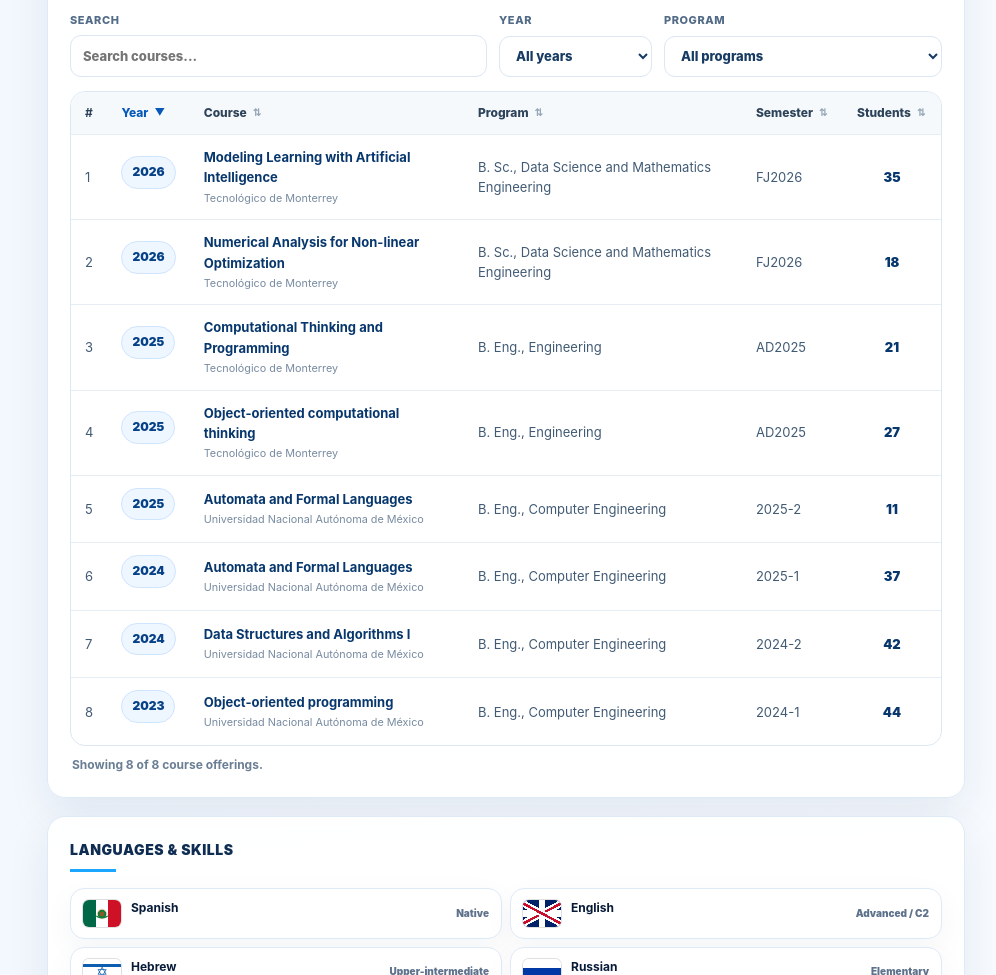
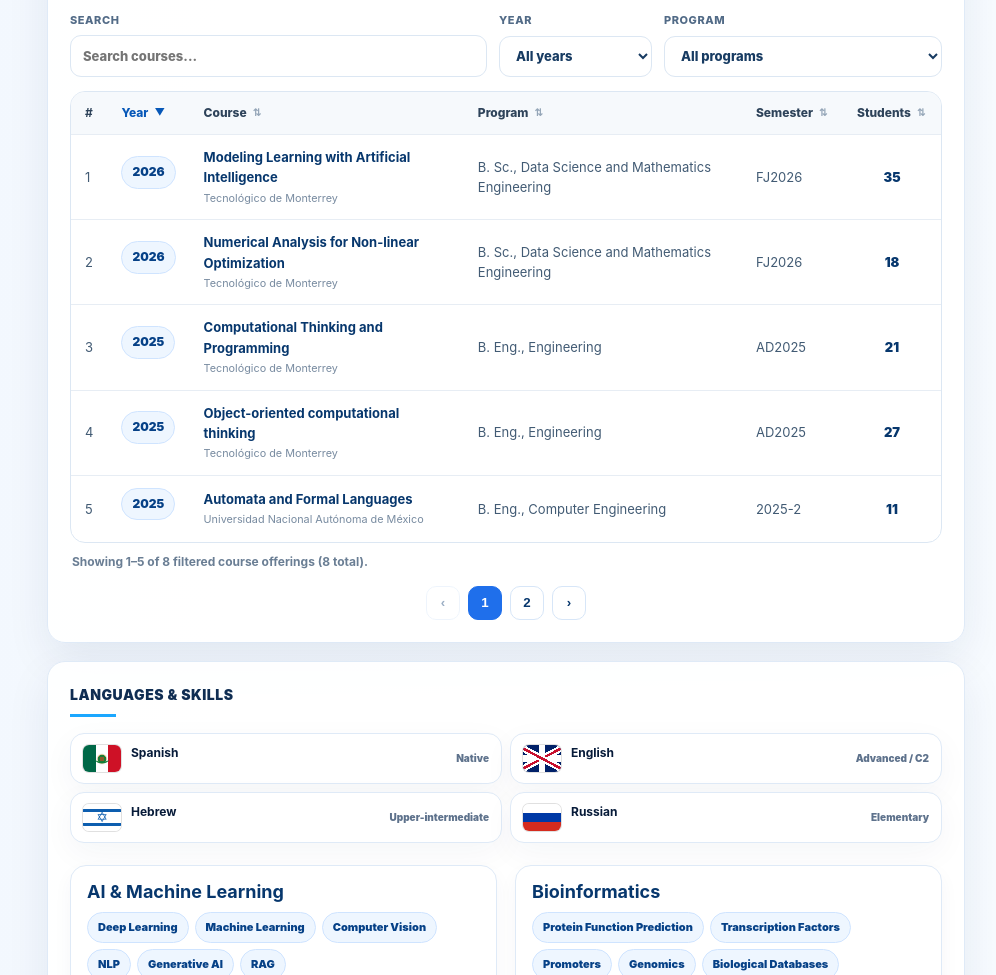
Before and after one commit to LeonardoLed/LeonardoLed.github.io, a plain HTML site: page index.html in a window 1280 px wide. Shown: the part 8760-9735 px from the top of the page, without its empty margins (264-1260 px from the left). Drawn offline with Linux system fonts and the light colour scheme.

Commit message:
Add files via upload

```diff
--- a/assets/css/styles.css
+++ b/assets/css/styles.css
@@ -824,3 +824,14 @@ html,body{max-width:100%;overflow-x:hidden}
 .courses-empty-row{text-align:center!important;padding:28px!important;color:#6a7e94!important}
 @media(max-width:760px){.courses-table-tools{grid-template-columns:1fr 1fr}.courses-search-label{grid-column:1/-1}}
 @media(max-width:480px){.courses-table-tools{grid-template-columns:1fr}.courses-search-label{grid-column:auto}}
+
+/* Courses table pagination and single-year chart alignment */
+.courses-chart-grid.single-year{grid-template-columns:minmax(120px,260px);justify-content:center}
+.courses-chart-grid.single-year .courses-year-group{width:100%;max-width:220px;justify-self:center}
+.courses-pager{display:flex;justify-content:center;align-items:center;gap:8px;margin-top:14px}
+.courses-pager:empty{display:none}
+.courses-pager button{width:34px;height:34px;border:1px solid #d7e6f8;border-radius:10px;background:#fff;color:#07376d;font-weight:850;cursor:pointer}
+.courses-pager button:hover:not(:disabled){background:#eef6ff;border-color:#b9d8fa}
+.courses-pager button.active{background:#1f6feb;border-color:#1f6feb;color:#fff}
+.courses-pager button:disabled{opacity:.4;cursor:not-allowed}
+@media(max-width:560px){.courses-chart-grid.single-year{grid-template-columns:minmax(100px,180px)}.courses-chart-grid.single-year .courses-year-group{max-width:160px}}
--- a/assets/js/app.js
+++ b/assets/js/app.js
@@ -10,7 +10,7 @@ const courses = DATA.courses || [];
 const state = { page: 1, perPage: 3, search: '', type: 'all', year: 'all', featured: 'all' };
 const moreState = { professional: false, academic: false, research: false, events: false, awards: false };
 const courseSeriesState = { offerings: true, students: true };
-const courseTableState = { search: '', year: 'all', program: 'all', sortKey: 'year', sortDirection: 'desc' };
+const courseTableState = { search: '', year: 'all', program: 'all', sortKey: 'year', sortDirection: 'desc', page: 1, perPage: 5 };
 let testimonialIndex = 0;
 
 function escapeHtml(s){return String(s ?? '').replace(/[&<>'"]/g,c=>({'&':'&amp;','<':'&lt;','>':'&gt;',"'":'&#39;','"':'&quot;'}[c]));}
@@ -230,12 +230,25 @@ function renderCourses(){
     const bars=byYear.map(d=>`<article class="courses-year-group" title="${d.year}: ${d.offerings} course offerings, ${d.students} students"><div class="courses-bars">${courseSeriesState.offerings?`<div class="courses-bar course-offerings" style="height:${Math.max(24,(d.offerings/maxOfferings)*180)}px"><strong>${d.offerings}</strong></div>`:''}${courseSeriesState.students?`<div class="courses-bar course-students" style="height:${Math.max(24,(d.students/maxStudents)*180)}px"><strong>${d.students}</strong></div>`:''}</div><span>${d.year}</span></article>`).join('');
     const noRows=!filteredRows.length?'<p class="courses-chart-empty">No courses match the current filters.</p>':'';
     const noSeries=filteredRows.length&&!courseSeriesState.offerings&&!courseSeriesState.students?'<p class="courses-chart-empty">Select a series to display the chart.</p>':'';
-    chart.innerHTML=`<div class="courses-chart-legend" aria-label="Toggle chart series">${offeringsButton}${studentsButton}</div>${noRows||noSeries}<div class="courses-chart-grid ${(!filteredRows.length||(!courseSeriesState.offerings&&!courseSeriesState.students))?'all-series-hidden':''}">${bars}</div><div class="courses-axis-labels"><span class="${courseSeriesState.offerings?'':'series-label-off'}">Left scale: course offerings</span><span class="${courseSeriesState.students?'':'series-label-off'}">Right scale: students served</span></div>`;
+    chart.innerHTML=`<div class="courses-chart-legend" aria-label="Toggle chart series">${offeringsButton}${studentsButton}</div>${noRows||noSeries}<div class="courses-chart-grid ${byYear.length===1?'single-year':''} ${(!filteredRows.length||(!courseSeriesState.offerings&&!courseSeriesState.students))?'all-series-hidden':''}">${bars}</div><div class="courses-axis-labels"><span class="${courseSeriesState.offerings?'':'series-label-off'}">Left scale: course offerings</span><span class="${courseSeriesState.students?'':'series-label-off'}">Right scale: students served</span></div>`;
     chart.querySelectorAll('[data-course-series]').forEach(button=>button.addEventListener('click',()=>{const series=button.dataset.courseSeries;courseSeriesState[series]=!courseSeriesState[series];renderCourses();}));
   }
+  const rows=sortedCourseRows(filteredRows);
+  const totalPages=Math.max(1,Math.ceil(rows.length/courseTableState.perPage));
+  if(courseTableState.page>totalPages)courseTableState.page=totalPages;
+  const start=(courseTableState.page-1)*courseTableState.perPage;
+  const pageRows=rows.slice(start,start+courseTableState.perPage);
   if(tbody){
-    const rows=sortedCourseRows(filteredRows);
-    tbody.innerHTML=rows.length?rows.map((c,i)=>`<tr><td>${i+1}</td><td><span class="date">${escapeHtml(c.year)}</span></td><td><strong>${escapeHtml(c.course)}</strong><small>${escapeHtml(c.university)}</small></td><td>${escapeHtml(c.program)}</td><td>${escapeHtml(c.semester)}</td><td class="courses-students-cell">${escapeHtml(c.students)}</td></tr>`).join(''):'<tr><td colspan="6" class="courses-empty-row">No courses found.</td></tr>';
+    tbody.innerHTML=pageRows.length?pageRows.map((c,i)=>`<tr><td>${start+i+1}</td><td><span class="date">${escapeHtml(c.year)}</span></td><td><strong>${escapeHtml(c.course)}</strong><small>${escapeHtml(c.university)}</small></td><td>${escapeHtml(c.program)}</td><td>${escapeHtml(c.semester)}</td><td class="courses-students-cell">${escapeHtml(c.students)}</td></tr>`).join(''):'<tr><td colspan="6" class="courses-empty-row">No courses found.</td></tr>';
+  }
+  const pager=document.getElementById('courses-pager');
+  if(pager){
+    pager.innerHTML='';
+    if(totalPages>1){
+      const prev=document.createElement('button');prev.type='button';prev.textContent='‹';prev.disabled=courseTableState.page===1;prev.setAttribute('aria-label','Previous courses page');prev.onclick=()=>{courseTableState.page--;renderCourses();};pager.appendChild(prev);
+      for(let i=1;i<=totalPages;i++){const button=document.createElement('button');button.type='button';button.textContent=String(i);button.className=i===courseTableState.page?'active':'';button.setAttribute('aria-label',`Courses page ${i}`);button.onclick=()=>{courseTableState.page=i;renderCourses();};pager.appendChild(button);}
+      const next=document.createElement('button');next.type='button';next.textContent='›';next.disabled=courseTableState.page===totalPages;next.setAttribute('aria-label','Next courses page');next.onclick=()=>{courseTableState.page++;renderCourses();};pager.appendChild(next);
+    }
   }
   renderCourseSortIndicators();
   const totalStudents=courses.reduce((sum,c)=>sum+Number(c.students||0),0);
@@ -243,16 +256,16 @@ function renderCourses(){
   const students=document.getElementById('courses-total-students');if(students)students.textContent=String(totalStudents);
   const years=document.getElementById('courses-years-active');if(years)years.textContent=String(new Set(courses.map(c=>c.year)).size);
   const stat=document.getElementById('stat-courses');if(stat)stat.textContent=String(courses.length);
-  const status=document.getElementById('courses-table-status');if(status)status.textContent=`Showing ${filteredRows.length} of ${courses.length} course offerings.`;
+  const status=document.getElementById('courses-table-status');if(status){const from=rows.length?start+1:0;const to=Math.min(start+courseTableState.perPage,rows.length);status.textContent=`Showing ${from}–${to} of ${rows.length} filtered course offerings (${courses.length} total).`;}
 }
 
 function initCourseTable(){
   const yearSelect=document.getElementById('courses-year-filter');
   const programSelect=document.getElementById('courses-program-filter');
-  if(yearSelect){[...new Set(courses.map(c=>c.year))].sort((a,b)=>b-a).forEach(year=>{const option=document.createElement('option');option.value=String(year);option.textContent=String(year);yearSelect.appendChild(option);});yearSelect.addEventListener('change',e=>{courseTableState.year=e.target.value;renderCourses();});}
-  if(programSelect){[...new Set(courses.map(c=>c.program).filter(Boolean))].sort((a,b)=>String(a).localeCompare(String(b))).forEach(program=>{const option=document.createElement('option');option.value=String(program);option.textContent=String(program);programSelect.appendChild(option);});programSelect.addEventListener('change',e=>{courseTableState.program=e.target.value;renderCourses();});}
-  document.getElementById('courses-search')?.addEventListener('input',e=>{courseTableState.search=e.target.value;renderCourses();});
-  document.querySelectorAll('[data-course-sort]').forEach(button=>button.addEventListener('click',()=>{const key=button.dataset.courseSort;if(courseTableState.sortKey===key)courseTableState.sortDirection=courseTableState.sortDirection==='asc'?'desc':'asc';else{courseTableState.sortKey=key;courseTableState.sortDirection=(key==='year'||key==='students')?'desc':'asc';}renderCourses();}));
+  if(yearSelect){[...new Set(courses.map(c=>c.year))].sort((a,b)=>b-a).forEach(year=>{const option=document.createElement('option');option.value=String(year);option.textContent=String(year);yearSelect.appendChild(option);});yearSelect.addEventListener('change',e=>{courseTableState.year=e.target.value;courseTableState.page=1;renderCourses();});}
+  if(programSelect){[...new Set(courses.map(c=>c.program).filter(Boolean))].sort((a,b)=>String(a).localeCompare(String(b))).forEach(program=>{const option=document.createElement('option');option.value=String(program);option.textContent=String(program);programSelect.appendChild(option);});programSelect.addEventListener('change',e=>{courseTableState.program=e.target.value;courseTableState.page=1;renderCourses();});}
+  document.getElementById('courses-search')?.addEventListener('input',e=>{courseTableState.search=e.target.value;courseTableState.page=1;renderCourses();});
+  document.querySelectorAll('[data-course-sort]').forEach(button=>button.addEventListener('click',()=>{const key=button.dataset.courseSort;if(courseTableState.sortKey===key)courseTableState.sortDirection=courseTableState.sortDirection==='asc'?'desc':'asc';else{courseTableState.sortKey=key;courseTableState.sortDirection=(key==='year'||key==='students')?'desc':'asc';}courseTableState.page=1;renderCourses();}));
 }
 
 function initShowMore(){document.querySelectorAll('[data-show-more]').forEach(btn=>{btn.addEventListener('click',()=>{const key=btn.dataset.showMore;moreState[key]=!moreState[key];if(key==='events')renderEvents();else if(key==='awards')renderAwards();else renderExperience();});});}
--- a/index.html
+++ b/index.html
@@ -304,6 +304,7 @@
         </table>
       </div>
       <p id="courses-table-status" class="courses-table-status" aria-live="polite"></p>
+      <div id="courses-pager" class="courses-pager" aria-label="Courses table pagination"></div>
     </section>
 
     <div class="dashboard-grid bottom-grid revised-bottom-grid">
```
